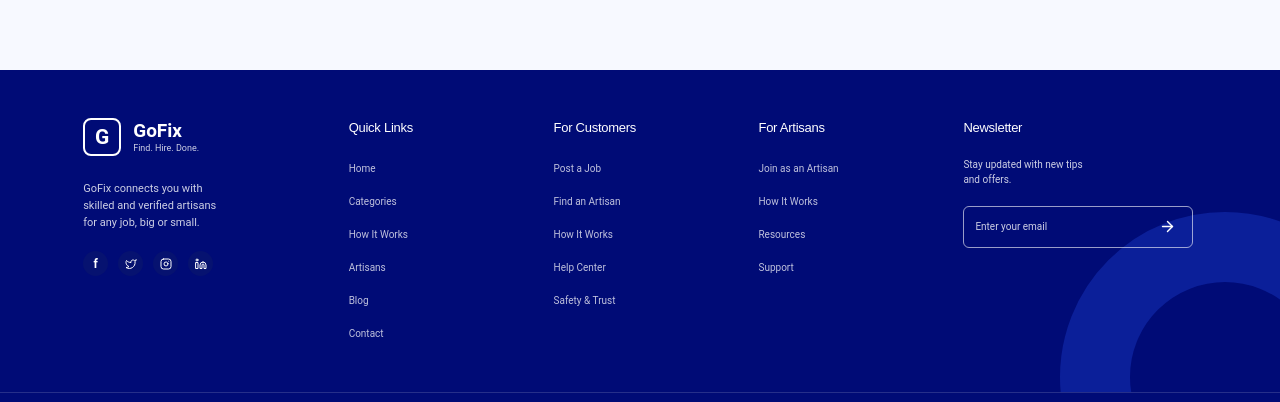
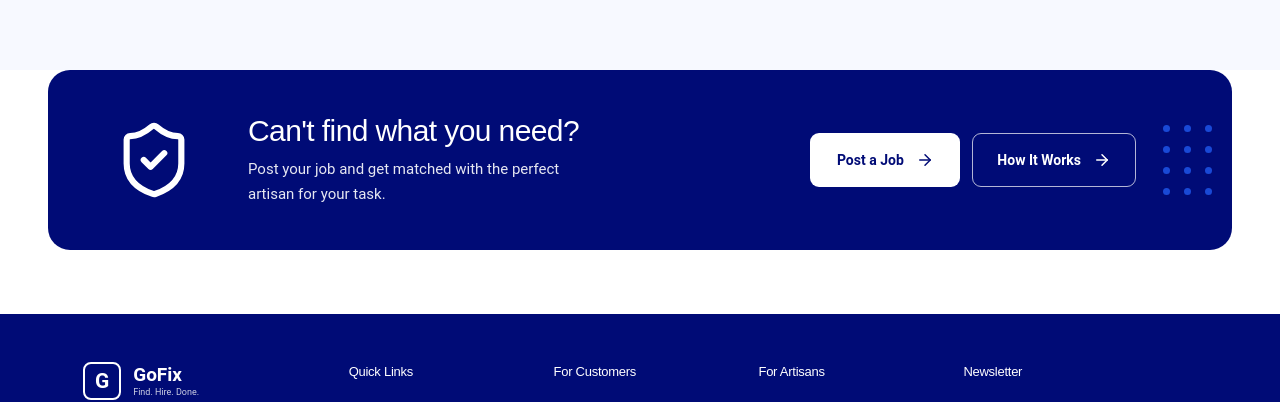
Before and after one commit to Victor4life/gofixapp, a Next.js app: page /categories in a window 1280 px wide. Shown: the part 1950-2352 px from the top of the page. Built offline with nearby package versions, Linux system fonts and the light colour scheme; no server answers.

Commit message:
feat: add CategoriesCTA component and update CategoriesHero image source

```diff
--- a/app/categories/page.tsx
+++ b/app/categories/page.tsx
@@ -1,4 +1,5 @@
 import BrowseCategories from "@/components/BrowseCategories";
+import CategoriesCTA from "@/components/CategoriesCTA";
 import CategoriesHero from "@/components/CategoriesHero";
 import Footer from "@/components/Footer";
 
@@ -8,6 +9,7 @@ export default function CategoriesPage() {
 <CategoriesHero />
 <BrowseCategories />
       {/* Categories content comes here */}
+      <CategoriesCTA />
       <Footer />
     </>
   );
--- /dev/null
+++ b/components/CategoriesCTA.tsx
@@ -0,0 +1,254 @@
+"use client";
+
+import {
+  ShieldCheck,
+  ArrowRight,
+} from "lucide-react";
+
+export default function CategoriesCTA() {
+  return (
+    <section className="w-full px-5 pb-16 sm:px-8 lg:px-12">
+      <div
+        className="
+          relative
+          mx-auto
+          w-full
+          max-w-[1400px]
+          overflow-hidden
+          rounded-[22px]
+          bg-[#000b76]
+          px-7
+          py-8
+          sm:px-10
+          sm:py-9
+          lg:px-12
+          lg:py-10
+          xl:px-14
+        "
+      >
+        {/* ==========================================================
+            DECORATIVE DOTS
+        ========================================================== */}
+
+        <div
+          className="
+            pointer-events-none
+            absolute
+            right-5
+            top-1/2
+            hidden
+            -translate-y-1/2
+            lg:block
+          "
+        >
+          <div className="grid grid-cols-3 gap-[14px] opacity-70">
+            {Array.from({ length: 12 }).map((_, index) => (
+              <span
+                key={index}
+                className="
+                  h-[7px]
+                  w-[7px]
+                  rounded-full
+                  bg-[#2464ff]
+                "
+              />
+            ))}
+          </div>
+        </div>
+
+
+        {/* ==========================================================
+            CONTENT
+        ========================================================== */}
+
+        <div
+          className="
+            relative
+            z-10
+            flex
+            flex-col
+            items-center
+            gap-8
+            lg:flex-row
+            lg:items-center
+            lg:justify-between
+          "
+        >
+
+          {/* ========================================================
+              SHIELD ICON
+          ======================================================== */}
+
+          <div
+            className="
+              flex
+              h-[86px]
+              w-[86px]
+              shrink-0
+              items-center
+              justify-center
+              rounded-full
+              sm:h-[94px]
+              sm:w-[94px]
+              lg:h-[100px]
+              lg:w-[100px]
+            "
+          >
+            <ShieldCheck
+              className="
+                h-[68px]
+                w-[68px]
+                stroke-[1.8]
+                text-white
+                sm:h-[76px]
+                sm:w-[76px]
+                lg:h-[82px]
+                lg:w-[82px]
+              "
+            />
+          </div>
+
+
+          {/* ========================================================
+              TEXT
+          ======================================================== */}
+
+          <div
+            className="
+              flex-1
+              text-center
+              lg:ml-3
+              lg:text-left
+            "
+          >
+            <h2
+              className="
+                text-[25px]
+                font-bold
+                leading-[1.2]
+                tracking-[-0.5px]
+                text-white
+                sm:text-[28px]
+                lg:text-[30px]
+              "
+            >
+              Can't find what you need?
+            </h2>
+
+            <p
+              className="
+                mt-2
+                max-w-[430px]
+                text-[14px]
+                leading-[1.7]
+                text-white/90
+                sm:text-[15px]
+              "
+            >
+              Post your job and get matched with the perfect
+              <br className="hidden sm:block" />
+              artisan for your task.
+            </p>
+          </div>
+
+
+          {/* ========================================================
+              ACTION BUTTONS
+          ======================================================== */}
+
+          <div
+            className="
+              flex
+              w-full
+              flex-col
+              gap-3
+              sm:w-auto
+              sm:flex-row
+              lg:mr-10
+            "
+          >
+
+            {/* POST A JOB */}
+
+            <button
+              type="button"
+              className="
+                group
+                flex
+                h-[54px]
+                min-w-[150px]
+                items-center
+                justify-center
+                gap-3
+                rounded-[9px]
+                bg-white
+                px-6
+                text-[14px]
+                font-semibold
+                text-[#000b76]
+                transition-all
+                duration-200
+                hover:bg-[#f1f4ff]
+                hover:shadow-lg
+              "
+            >
+              <span>Post a Job</span>
+
+              <ArrowRight
+                className="
+                  h-[18px]
+                  w-[18px]
+                  transition-transform
+                  duration-200
+                  group-hover:translate-x-1
+                "
+              />
+            </button>
+
+
+            {/* HOW IT WORKS */}
+
+            <button
+              type="button"
+              className="
+                group
+                flex
+                h-[54px]
+                min-w-[150px]
+                items-center
+                justify-center
+                gap-3
+                rounded-[9px]
+                border
+                border-white/70
+                bg-transparent
+                px-6
+                text-[14px]
+                font-semibold
+                text-white
+                transition-all
+                duration-200
+                hover:border-white
+                hover:bg-white/10
+              "
+            >
+              <span>How It Works</span>
+
+              <ArrowRight
+                className="
+                  h-[18px]
+                  w-[18px]
+                  transition-transform
+                  duration-200
+                  group-hover:translate-x-1
+                "
+              />
+            </button>
+
+          </div>
+
+        </div>
+      </div>
+    </section>
+  );
+}
--- a/components/CategoriesHero.tsx
+++ b/components/CategoriesHero.tsx
@@ -178,7 +178,7 @@ export default function CategoriesHero() {
               "
             >
               <Image
-                src="/images/categories.png"
+                src="/images/category.png"
                 alt="GoFix artisan"
                 fill
                 priority
```
